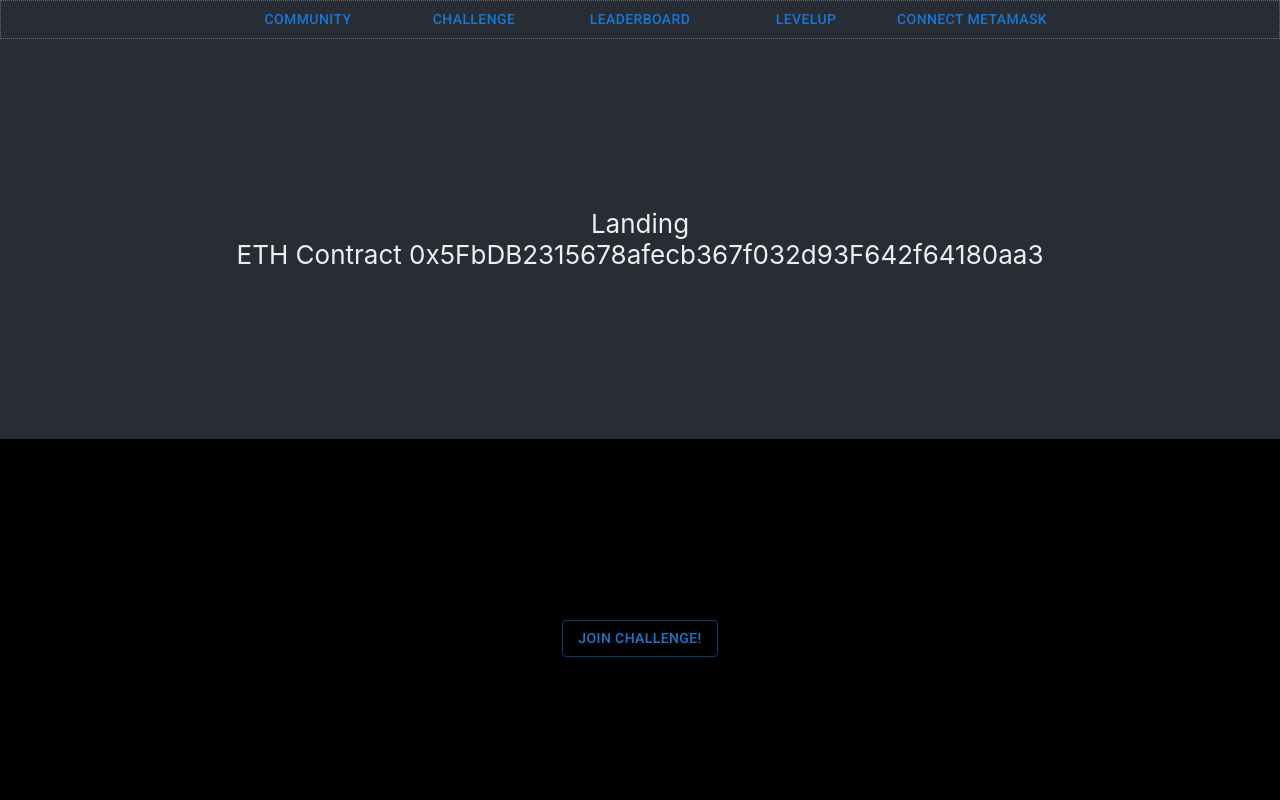
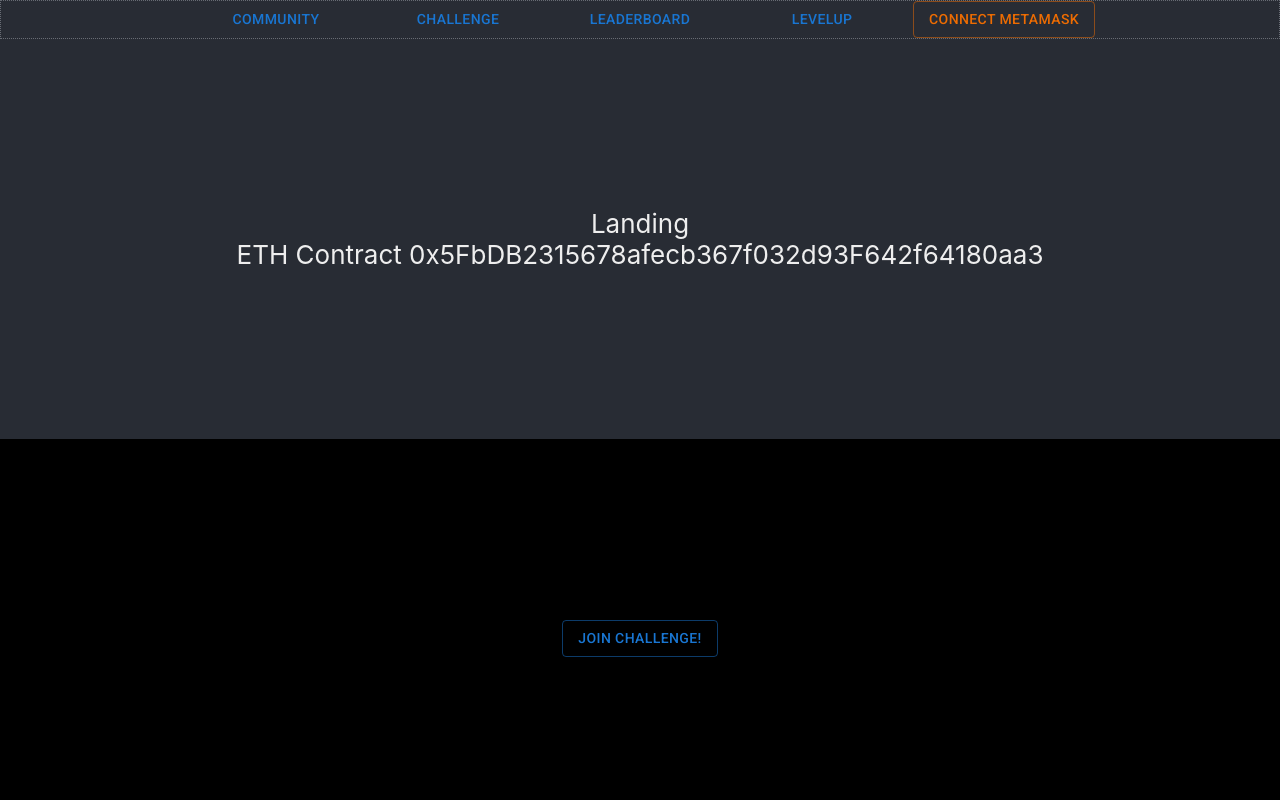
Before and after one commit to devjutsu/challenger-impact, a React (Create React App) app in the folder app/: page / in a window 1280 px wide. Shown: the top 800 px of the page. Built offline with nearby package versions, Linux system fonts and the light colour scheme; no server answers.

Commit message:
metamask login btn style

```diff
--- a/app/src/components/ConnectWallet.tsx
+++ b/app/src/components/ConnectWallet.tsx
@@ -29,6 +29,6 @@ export const ConnectWallet = () => {
     }
 
     return (
-        <Button className="btn btn-insert-coin" onClick={connectWallet}>Connect Metamask</Button>
+        <Button variant="outlined" color="warning" className="btn btn-insert-coin" onClick={connectWallet}>Connect Metamask</Button>
     );
 }
```
